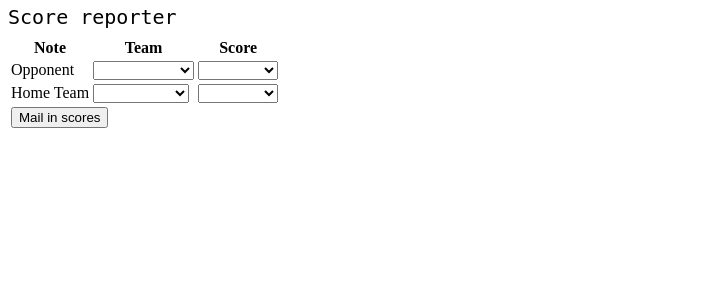
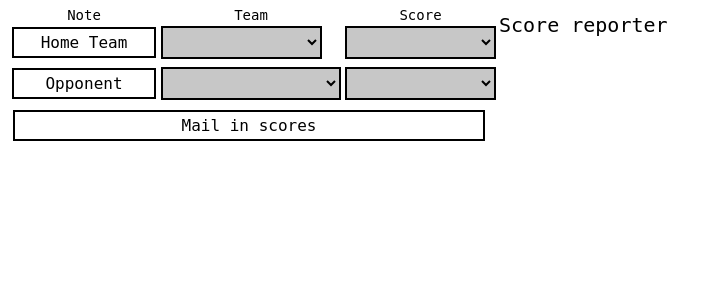
Before and after one commit to Spurty007/reported, a PHP site: page / in a window 1280 px wide. Shown: the top 300 px of the page, without its empty margins (0-721 px from the left). Run offline with PHP 8.4, Linux system fonts and the light colour scheme.

Commit message:
Flip order and matt the style

```diff
--- a/www/css/style.css
+++ b/www/css/style.css
@@ -1,15 +1,7 @@
-.GoButton {
-	background-color: white;color: black;border: 2px solid #145C10;padding: 5px 24px;text-align: center;text-decoration: none;display: inline-block;font-size: 16px;margin: 4px 2px;cursor: pointer;width: 250px;
-  }
-  .HomeTeam {
-	background-color: white;color: black;border: 2px solid #0000FF;padding: 5px 24px;text-align: center;text-decoration: none;display: inline-block;font-size: 16px;margin: 4px 2px;cursor: pointer;width: 250px;
-  }
-  .OppositionTeam {
-	background-color: white;color: black;border: 2px solid #f44336;padding: 5px 24px;text-align: center;text-decoration: none;display: inline-block;font-size: 16px;margin: 4px 2px;cursor: pointer;width: 250px;
-  }
-  h1 {
-	font-family: monospace;	font-size: 20px;	font-style: normal;	font-variant: normal;	font-weight: 500; line-height: 9.2px;
-  }
-  h3 {
-	font-family: monospace;	font-size: 14px;	font-style: normal;	font-variant: normal;	font-weight: 500; line-height: 9.2px;
-  }
+.HT    { font-family: monospace;background-color: white;color: black;border: 2px solid #000000;padding: 4px 20px;text-align: center;text-decoration: none;display: inline-block;font-size: 16px;margin: 4px 2px;width: 100px;  }
+.OT    { font-family: monospace;background-color: white;color: black;border: 2px solid #000000;padding: 4px 20px;text-align: center;text-decoration: none;display: inline-block;font-size: 16px;margin: 4px 2px;width: 100px;  }
+button { font-family: monospace;background-color: white;color: black;border: 2px solid #000000;padding: 4px 20px;text-align: center;text-decoration: none;display: inline-block;font-size: 16px;margin: 4px 2px;cursor: pointer;width: 472px;  }
+h1     { font-family: monospace; font-size: 20px;text-align: center;text-decoration: none;display: inline-block; font-style: normal;	font-variant: normal;	font-weight: 500; line-height: 9.2px;  }
+h3     { font-family: monospace; font-size: 14px;text-align: center;text-decoration: none;display: inline-block; font-style: normal;	font-variant: normal;	font-weight: 500; line-height: 9.2px;  }
+select { font-family: monospace;background-color: rgb(199, 199, 199);color: black;border: 2px solid #000000;padding: 4px 20px;display: inline-block;font-size: 16px;}
+th     { font-family: monospace; font-size: 14px;	font-style: normal;	font-variant: normal;	font-weight: 500; line-height: 9.2px;  }
--- a/www/index.html
+++ b/www/index.html
@@ -17,8 +17,8 @@
     <form name="ssrt" >
     <table>
     <tr><th>Note</th><th>Team</th><th>Score</th></tr>
-    <tr><td>Opponent</td><td><select id="T1"><option>Town</option></select></td><td><select id="S1"><option>Score</option></select></tr>
-    <tr><td>Home Team</td><td><select id="T2"><option>Team</option></select></td><td><select id="S2"><option>Score</option></select></tr>
+    <tr><td class="HT">Home Team</td><td><select id="T2"><option>Team</option></select></td><td><select id="S2"><option>Score</option></select></tr>
+    <tr><td class="OT">Opponent</td><td><select id="T1"><option>Town</option></select></td><td><select id="S1"><option>Score</option></select></tr>
     <tr><td colspan="3"><button type = "button" onclick="Validate()">Mail in scores</button></td></tr>
     </table>
     </form>
```
